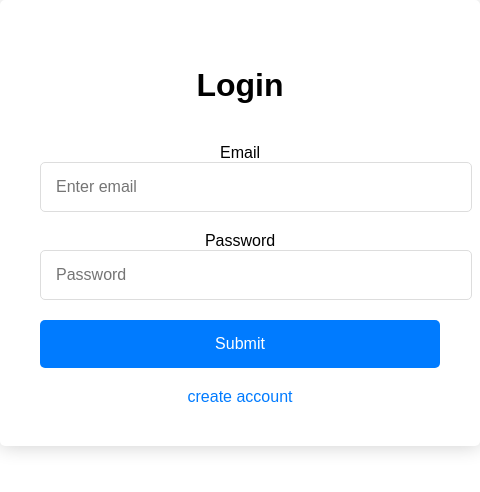
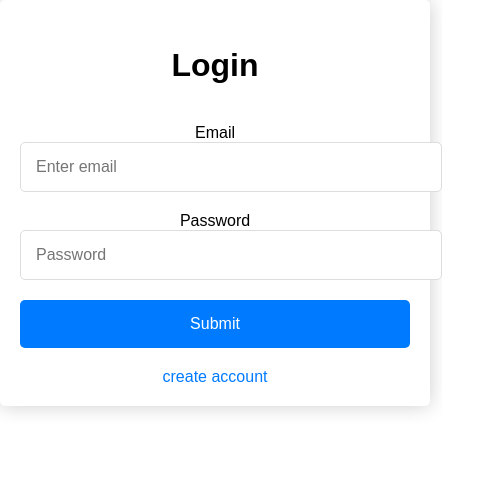
Before and after one commit to Kenneth12222/firebase_auth_with_react, a React (Create React App) app: page / in a window 390 px wide. Shown: the top 492 px of the page, 480 px wide, since content can reach past the window. Built offline with nearby package versions, Linux system fonts and the light colour scheme; no server answers.

Commit message:
css for  login

```diff
--- a/src/components/Login.css
+++ b/src/components/Login.css
@@ -70,3 +70,18 @@
 .create-account-link:hover {
     color: #0062cc;
 }
+
+@media screen and (max-width: 600px) {
+    .login-container {
+        width: 100%;
+        padding: 20px;
+    }
+
+    .form-control {
+        padding: 10px;
+    }
+
+    .btn-primary {
+        padding: 10px;
+    }
+}
```
